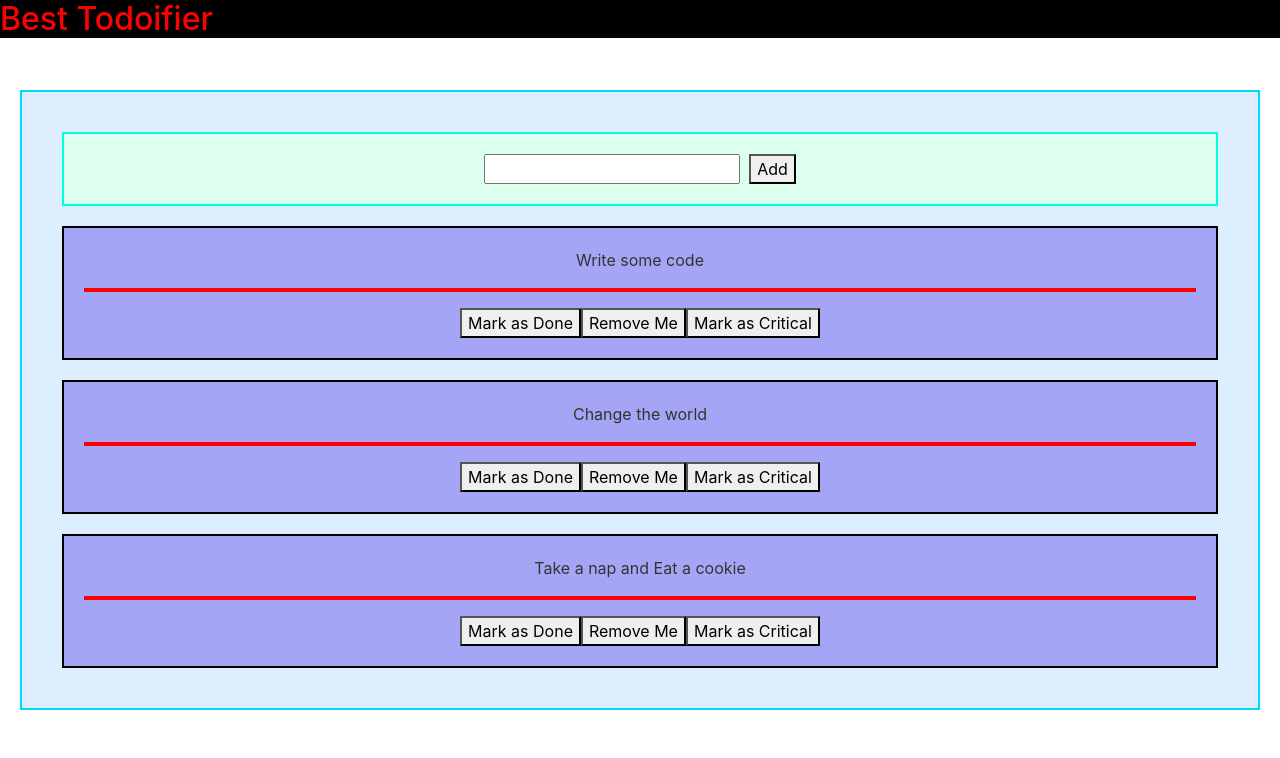
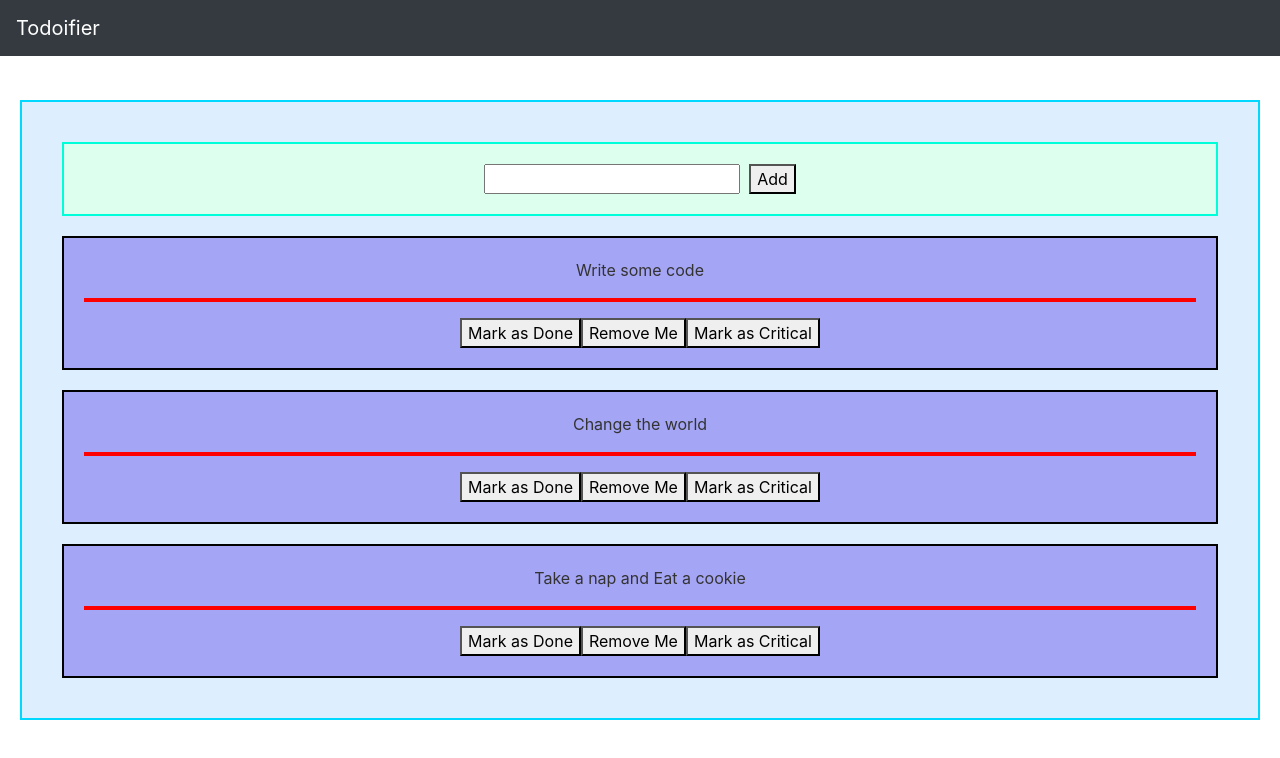
Before and after one commit to doniisetiiawan/todoifier-fox, a React (Create React App) app: page / in a window 1280 px wide. Shown: the top 758 px of the page. Built offline with nearby package versions, Linux system fonts and the light colour scheme.

Commit message:
Refactor header

```diff
--- a/src/App/App.js
+++ b/src/App/App.js
@@ -1,28 +1,21 @@
 /* eslint-disable react/jsx-filename-extension,react/prop-types */
 import React from 'react';
+import { Navbar, NavbarBrand } from 'reactstrap';
 import TodoList from '../TodoList';
+
 import './App.css';
 
-const details = {
-  header: 'Todoifier',
-  headerColor: 'red',
-};
+const headerDisplay = title => (
+  <Navbar color="dark" dark expand="md">
+    <NavbarBrand href="/">{title}</NavbarBrand>
+  </Navbar>
+);
 
-const moreDetails = {
-  ...details,
-  header: 'Best Todoifier',
-  background: 'black',
-};
-
-const headerDisplay = ({
-  header: title = 'Todo List',
-  headerColor: color = 'blue',
-  background: background = 'none',
-}) => <h2 style={{ color, background }}>{title}</h2>;
+const headerTitle = 'Todoifier';
 
 const App = () => (
   <div className="App">
-    {headerDisplay(moreDetails)}
+    {headerDisplay(headerTitle)}
     <br />
     <TodoList />
   </div>
```
